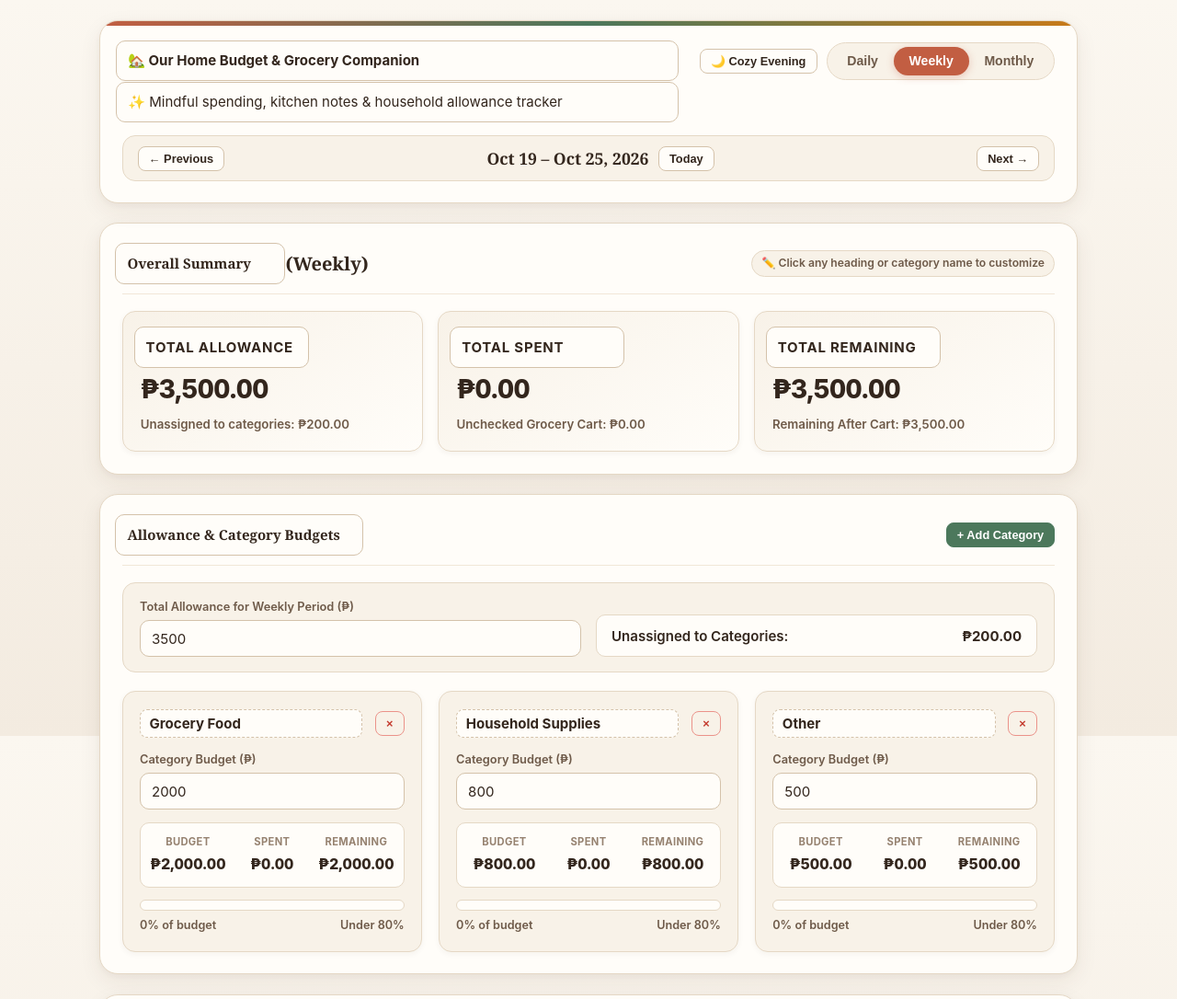
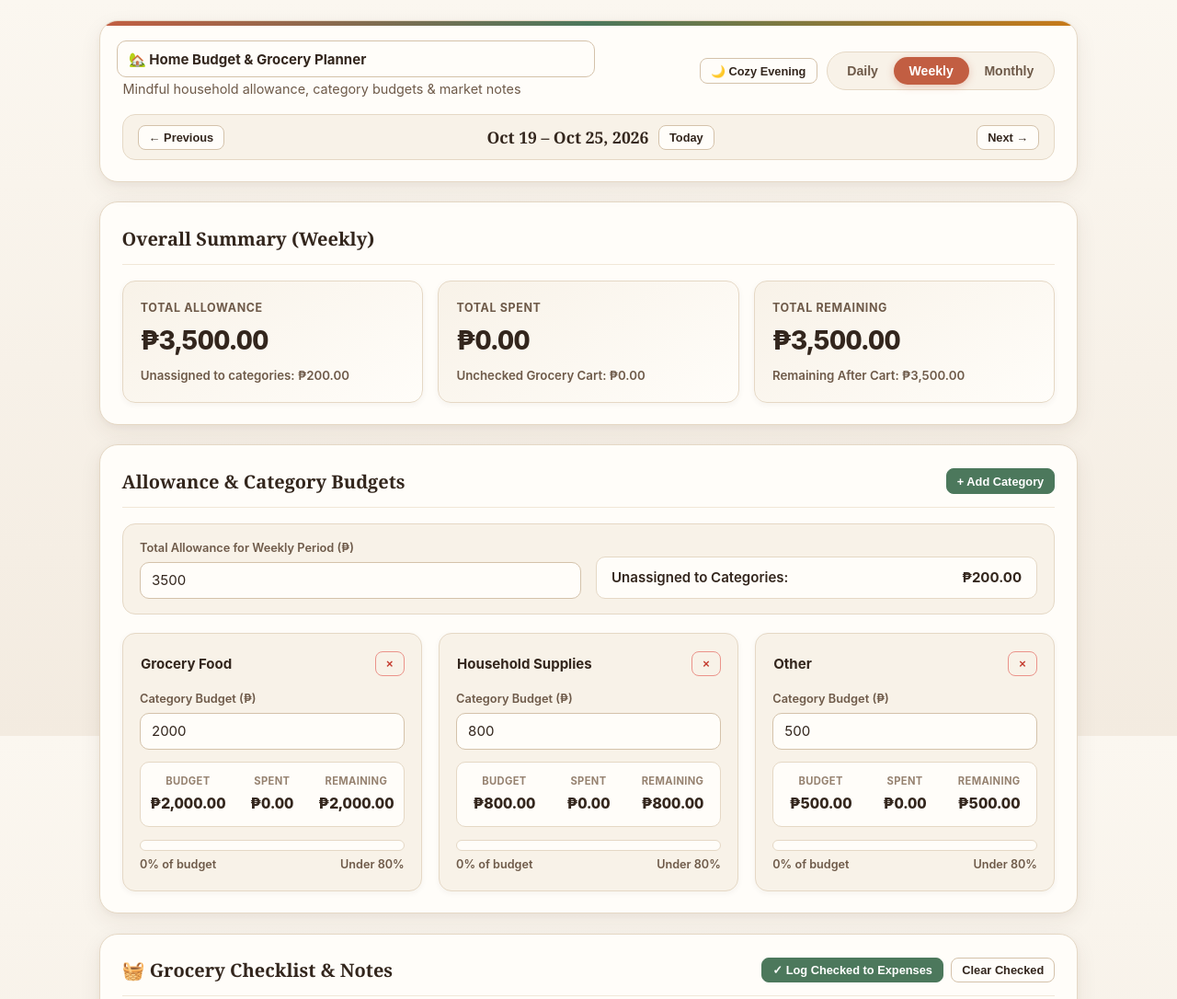
Before and after one commit to saladagajaneric-rgb/Budget-Planner, a plain HTML site: page index.html in a window 1280 px wide. Shown: the top 1086 px of the page at 92% size. Drawn offline with Linux system fonts and the light colour scheme.

Commit message:
Keep section titles clean and static; only customize planner title, categories, and note titles

```diff
--- a/index.html
+++ b/index.html
@@ -105,11 +105,6 @@
       -webkit-font-smoothing: antialiased;
     }
 
-    .serif-heading {
-      font-family: "Georgia", "Palatino Linotype", "Book Antiqua", serif;
-      letter-spacing: -0.01em;
-    }
-
     .container {
       max-width: 1100px;
       margin: 0 auto;
@@ -117,30 +112,6 @@
       display: flex;
       flex-direction: column;
       gap: 1.35rem;
-    }
-
-    /* Inline Editable Titles */
-    .editable-title {
-      border: 1px dashed transparent;
-      border-radius: 8px;
-      padding: 0.12rem 0.45rem;
-      margin: -0.12rem -0.45rem;
-      background: transparent;
-      color: inherit;
-      font: inherit;
-      cursor: text;
-      transition: all 0.18s ease;
-    }
-
-    .editable-title:hover {
-      border-color: var(--border-strong);
-      background: var(--surface-soft);
-    }
-
-    .editable-title:focus {
-      outline: 2px solid var(--primary);
-      border-color: transparent;
-      background: var(--surface);
     }
 
     /* =========================================================
@@ -173,30 +144,47 @@
       display: flex;
       flex-wrap: wrap;
       justify-content: space-between;
-      align-items: flex-start;
+      align-items: center;
       gap: 1rem;
     }
 
     .brand-area {
       display: flex;
       flex-direction: column;
-      gap: 0.25rem;
+      gap: 0.2rem;
       flex: 1;
-      min-width: 250px;
+      min-width: 240px;
     }
 
     .app-title-input {
       font-family: "Georgia", "Palatino Linotype", serif;
-      font-size: 1.65rem;
+      font-size: 1.6rem;
       font-weight: 700;
       color: var(--text);
+      border: 1px dashed transparent;
+      border-radius: 8px;
+      padding: 0.1rem 0.4rem;
+      margin: -0.1rem -0.4rem;
+      background: transparent;
       width: 100%;
-    }
-
-    .app-subtitle-input {
+      max-width: 520px;
+      transition: all 0.18s ease;
+    }
+
+    .app-title-input:hover {
+      border-color: var(--border-strong);
+      background: var(--surface-soft);
+    }
+
+    .app-title-input:focus {
+      outline: none;
+      border-color: var(--primary);
+      background: var(--surface);
+    }
+
+    .app-subtitle {
       font-size: 0.9rem;
       color: var(--text-secondary);
-      width: 100%;
     }
 
     .header-controls {
@@ -318,14 +306,11 @@
       border-bottom: 1px solid var(--surface-warm);
     }
 
-    .section-title-group {
-      display: flex;
-      align-items: center;
-      gap: 0.45rem;
-      flex-wrap: wrap;
+    .section-title {
       font-family: "Georgia", serif;
       font-size: 1.25rem;
       font-weight: 700;
+      color: var(--text);
     }
 
     .pill-hint {
@@ -459,21 +444,16 @@
       border-color: var(--red-border);
     }
 
-    .stat-label-row {
-      display: flex;
-      align-items: center;
-      justify-content: space-between;
-      gap: 0.4rem;
-    }
-
-    .stat-label-input {
+    .stat-label {
       font-size: 0.78rem;
       font-weight: 700;
       color: var(--text-secondary);
       text-transform: uppercase;
       letter-spacing: 0.05em;
-      width: auto;
-      max-width: 190px;
+      display: flex;
+      align-items: center;
+      justify-content: space-between;
+      gap: 0.4rem;
     }
 
     .stat-value {
@@ -497,10 +477,6 @@
 
     .text-green {
       color: var(--green) !important;
-    }
-
-    .text-sage {
-      color: var(--sage) !important;
     }
 
     .badge-over {
@@ -558,7 +534,7 @@
       flex-direction: column;
       gap: 0.85rem;
       box-shadow: var(--shadow-sm);
-      transition: transform 0.15s ease, border-color 0.2s ease;
+      transition: border-color 0.2s ease;
     }
 
     .category-card:hover {
@@ -580,14 +556,25 @@
     .category-name-input {
       font-family: "Georgia", serif;
       font-weight: 700;
-      font-size: 1.1rem;
+      font-size: 1.08rem;
       flex: 1;
       min-width: 120px;
-      border: 1px dashed var(--border-strong) !important;
-      background: var(--surface) !important;
-      padding: 0.32rem 0.6rem !important;
+      border: 1px dashed transparent !important;
+      background: transparent !important;
+      padding: 0.25rem 0.5rem !important;
+      margin-left: -0.5rem;
       border-radius: 8px !important;
       color: var(--text);
+    }
+
+    .category-name-input:hover {
+      border-color: var(--border-strong) !important;
+      background: var(--surface) !important;
+    }
+
+    .category-name-input:focus {
+      border-color: var(--primary) !important;
+      background: var(--surface) !important;
     }
 
     .cat-actions-right {
@@ -811,7 +798,6 @@
       display: flex;
       flex-direction: column;
       gap: 0.45rem;
-      transition: transform 0.15s ease;
     }
 
     .note-color-cream { background-color: var(--note-cream); }
@@ -1008,19 +994,12 @@
           <input
             id="titleApp"
             type="text"
-            class="editable-title app-title-input"
-            value="🏡 Our Home Budget &amp; Grocery Companion"
-            title="Click to customize title"
+            class="app-title-input"
+            value="🏡 Home Budget &amp; Grocery Planner"
+            title="Click to personalize your planner name"
             oninput="handleTitleChange('appTitle', this.value)"
           />
-          <input
-            id="titleSubtitle"
-            type="text"
-            class="editable-title app-subtitle-input"
-            value="✨ Mindful spending, kitchen notes &amp; household allowance tracker"
-            title="Click to customize subtitle"
-            oninput="handleTitleChange('appSubtitle', this.value)"
-          />
+          <p class="app-subtitle">Mindful household allowance, category budgets &amp; market notes</p>
         </div>
 
         <div class="header-controls">
@@ -1058,63 +1037,29 @@
          ======================================================= -->
     <section class="card" aria-label="Overall Budget Summary">
       <div class="section-header">
-        <div class="section-title-group">
-          <input
-            id="titleSummarySection"
-            type="text"
-            class="editable-title"
-            style="width: 185px;"
-            value="Overall Summary"
-            title="Click to rename section"
-            oninput="handleTitleChange('summarySection', this.value)"
-          />
-          <span>(<span id="summaryPeriodName">Weekly</span>)</span>
-        </div>
-        <span class="pill-hint">✏️ Click any heading or category name to customize</span>
+        <h2 class="section-title">Overall Summary (<span id="summaryPeriodName">Weekly</span>)</h2>
       </div>
 
       <div class="summary-grid">
         <div class="stat-box">
-          <div class="stat-label-row">
-            <input
-              id="titleAllowanceBox"
-              type="text"
-              class="editable-title stat-label-input"
-              value="Total Allowance"
-              oninput="handleTitleChange('allowanceBox', this.value)"
-            />
-          </div>
+          <div class="stat-label">Total Allowance</div>
           <div id="sumAllowance" class="stat-value">₱0.00</div>
           <div id="sumUnassignedSub" class="stat-sub">Unassigned: ₱0.00</div>
         </div>
 
         <div class="stat-box">
-          <div class="stat-label-row">
-            <input
-              id="titleSpentBox"
-              type="text"
-              class="editable-title stat-label-input"
-              value="Total Spent"
-              oninput="handleTitleChange('spentBox', this.value)"
-            />
-          </div>
+          <div class="stat-label">Total Spent</div>
           <div id="sumSpent" class="stat-value">₱0.00</div>
-          <div id="sumCartSub" class="stat-sub">Est. Grocery List Cart: ₱0.00</div>
+          <div id="sumCartSub" class="stat-sub">Unchecked Grocery Cart: ₱0.00</div>
         </div>
 
         <div id="sumRemainingBox" class="stat-box">
-          <div class="stat-label-row">
-            <input
-              id="titleRemainingBox"
-              type="text"
-              class="editable-title stat-label-input"
-              value="Total Remaining"
-              oninput="handleTitleChange('remainingBox', this.value)"
-            />
+          <div class="stat-label">
+            <span>Total Remaining</span>
             <span id="sumOverBadge" class="badge-over" style="display: none;">Over budget</span>
           </div>
           <div id="sumRemaining" class="stat-value">₱0.00</div>
-          <div id="sumProjectedSub" class="stat-sub">After Unchecked Cart: ₱0.00</div>
+          <div id="sumProjectedSub" class="stat-sub">Remaining After Cart: ₱0.00</div>
         </div>
       </div>
     </section>
@@ -1124,17 +1069,7 @@
          ======================================================= -->
     <section class="card" aria-label="Allowance and Category Budgets">
       <div class="section-header">
-        <div class="section-title-group">
-          <input
-            id="titleBudgetSection"
-            type="text"
-            class="editable-title"
-            style="min-width: 270px;"
-            value="Allowance &amp; Category Budgets"
-            title="Click to rename section"
-            oninput="handleTitleChange('budgetSection', this.value)"
-          />
-        </div>
+        <h2 class="section-title">Allowance &amp; Category Budgets</h2>
         <button type="button" class="btn btn-sm btn-sage" onclick="addNewCategory()">
           + Add Category
         </button>
@@ -1166,17 +1101,7 @@
          ======================================================= -->
     <section class="card" aria-label="Grocery Checklist and Notes">
       <div class="section-header">
-        <div class="section-title-group">
-          <input
-            id="titleGrocerySection"
-            type="text"
-            class="editable-title"
-            style="min-width: 260px;"
-            value="🧺 Grocery Checklist &amp; Notes"
-            title="Click to rename section"
-            oninput="handleTitleChange('grocerySection', this.value)"
-          />
-        </div>
+        <h2 class="section-title">🧺 Grocery Checklist &amp; Notes</h2>
         <div style="display: flex; gap: 0.5rem; flex-wrap: wrap;">
           <button type="button" class="btn btn-sm btn-sage" onclick="logCheckedGroceriesAsExpenses()" title="Add checked items with prices to your Expense list">
             ✓ Log Checked to Expenses
@@ -1240,17 +1165,7 @@
          ======================================================= -->
     <section class="card" aria-label="Expense Tracking">
       <div class="section-header">
-        <div class="section-title-group">
-          <input
-            id="titleExpenseSection"
-            type="text"
-            class="editable-title"
-            style="min-width: 250px;"
-            value="Expenses for Selected Period"
-            title="Click to rename section"
-            oninput="handleTitleChange('expenseSection', this.value)"
-          />
-        </div>
+        <h2 class="section-title">Expenses for Selected Period</h2>
         <span id="expenseCountLabel" class="pill-hint">0 items</span>
       </div>
 
@@ -1286,9 +1201,7 @@
          ======================================================= -->
     <section class="card" aria-label="Data and Storage">
       <div class="section-header" style="margin-bottom: 0.85rem; border-bottom: none; padding-bottom: 0;">
-        <div class="section-title-group">
-          <span>Data &amp; Backup</span>
-        </div>
+        <h2 class="section-title">Data &amp; Backup</h2>
       </div>
       <div class="data-actions">
         <button type="button" class="btn" onclick="exportDataJson()">⬇ Export to JSON</button>
@@ -1315,15 +1228,7 @@
     ];
 
     const DEFAULT_TITLES = {
-      appTitle: "🏡 Our Home Budget & Grocery Companion",
-      appSubtitle: "✨ Mindful spending, kitchen notes & household allowance tracker",
-      summarySection: "Overall Summary",
-      allowanceBox: "Total Allowance",
-      spentBox: "Total Spent",
-      remainingBox: "Total Remaining",
-      budgetSection: "Allowance & Category Budgets",
-      grocerySection: "🧺 Grocery Checklist & Notes",
-      expenseSection: "Expenses for Selected Period"
+      appTitle: "🏡 Home Budget & Grocery Planner"
     };
 
     const DEFAULT_NOTES = [
@@ -1370,7 +1275,7 @@
           monthly: { allowance: 15000, categories: { grocery: 9000, household: 3500, other: 2000 } }
         },
         expenses: [],
-        groceryList: [], // [{ id, text, qty, estPrice, checked }]
+        groceryList: [],
         groceryNotes: JSON.parse(JSON.stringify(DEFAULT_NOTES))
       };
     }
@@ -1458,7 +1363,7 @@
     }
 
     /* =========================================================
-       3. THEME & CUSTOMIZATION HANDLERS (Titles & Categories)
+       3. THEME & CUSTOMIZATION HANDLERS (App Title & Categories)
        ========================================================= */
     function applyTheme() {
       if (document.documentElement) {
@@ -1478,27 +1383,14 @@
 
     function handleTitleChange(key, value) {
       state.titles[key] = value;
-      saveState("Heading saved");
+      saveState("Planner title saved");
     }
 
     function renderCustomTitles() {
-      const map = {
-        titleApp: "appTitle",
-        titleSubtitle: "appSubtitle",
-        titleSummarySection: "summarySection",
-        titleAllowanceBox: "allowanceBox",
-        titleSpentBox: "spentBox",
-        titleRemainingBox: "remainingBox",
-        titleBudgetSection: "budgetSection",
-        titleGrocerySection: "grocerySection",
-        titleExpenseSection: "expenseSection"
-      };
-      Object.entries(map).forEach(([elId, key]) => {
-        const el = document.getElementById(elId);
-        if (el && document.activeElement !== el) {
-          el.value = state.titles[key] ?? DEFAULT_TITLES[key];
-        }
-      });
+      const appTitleEl = document.getElementById("titleApp");
+      if (appTitleEl && document.activeElement !== appTitleEl) {
+        appTitleEl.value = state.titles.appTitle ?? DEFAULT_TITLES.appTitle;
+      }
     }
 
     function handleCategoryNameChange(catId, newName) {
@@ -1821,7 +1713,6 @@
         });
       });
 
-      // Remove those logged items from checklist
       const loggedIds = new Set(checkedWithPrice.map((i) => i.id));
       state.groceryList = state.groceryList.filter((g) => !loggedIds.has(g.id));
 
```
